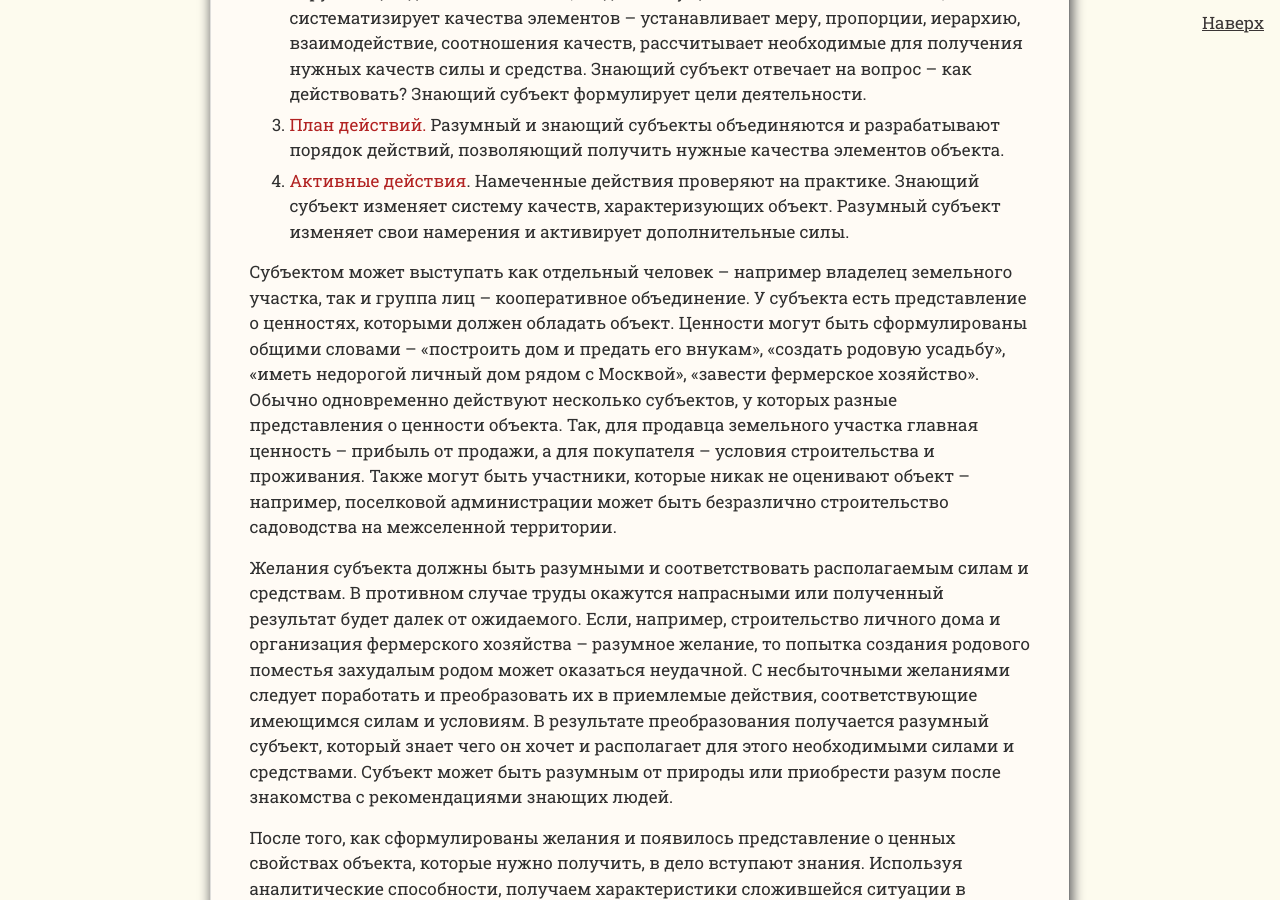
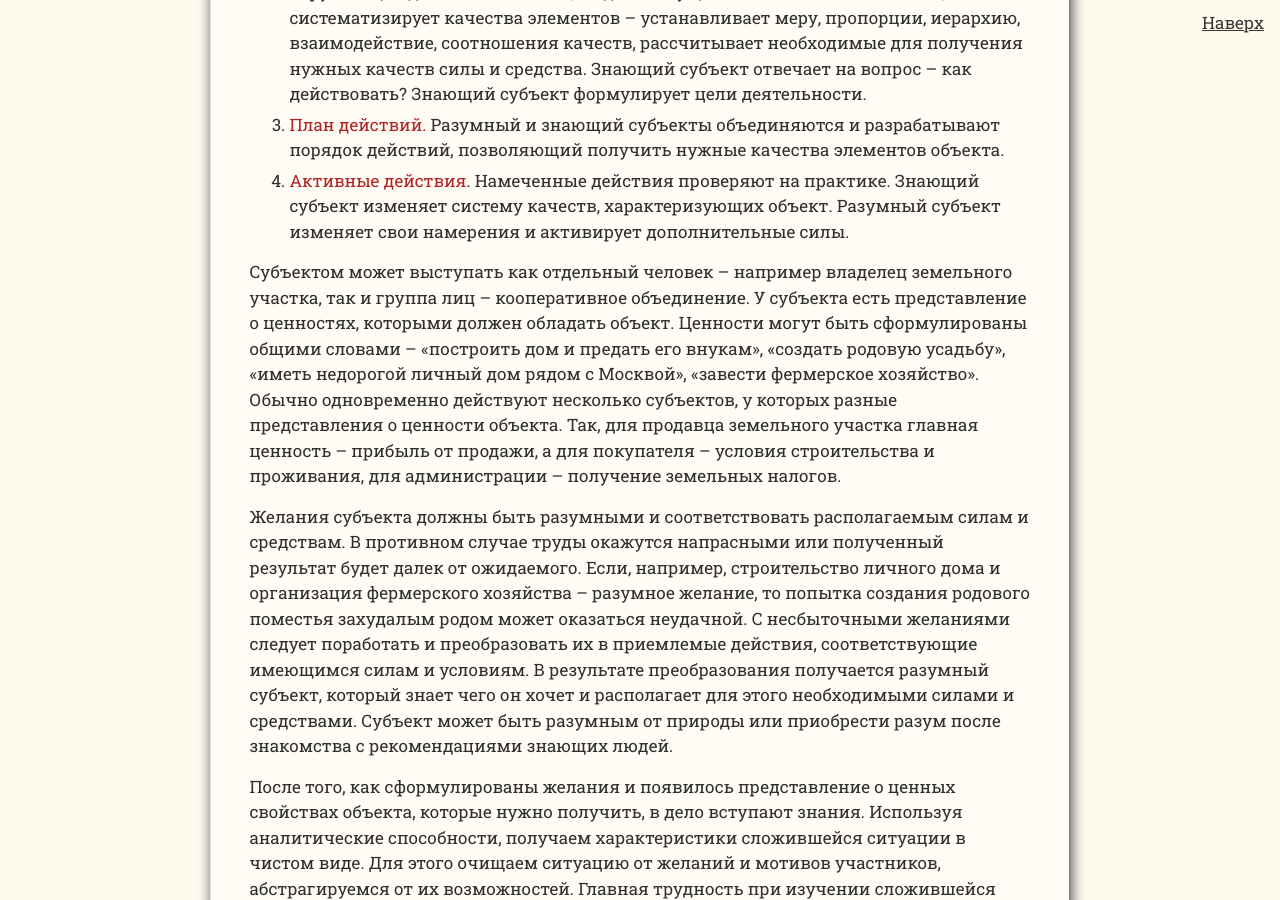
Before and after one commit to SergSi/land-use-art, a Jekyll site: the page built from _posts/2024-12-07-alhimia.md, in a window 1280 px wide and 900 px high, scrolled down 5465 px. Built offline with Jekyll 4.4.1, drawn with Linux system fonts in a browser that asks for light colours; some web fonts are replaced.

Commit message:
Update 2024-12-07-alhimia.md

```diff
--- a/_posts/2024-12-07-alhimia.md
+++ b/_posts/2024-12-07-alhimia.md
@@ -97,7 +97,7 @@
 4. **План действий.** Разумный и знающий субъекты объединяются и разрабатывают порядок действий, позволяющий получить нужные качества элементов объекта.
 5. **Активные действия**. Намеченные действия проверяют на практике. Знающий субъект изменяет систему качеств, характеризующих объект. Разумный субъект изменяет свои намерения и активирует дополнительные силы.
 
-Субъектом может выступать как отдельный человек – например владелец земельного участка, так и группа лиц – кооперативное объединение. У субъекта есть представление о ценностях, которыми должен обладать объект. Ценности могут быть сформулированы общими словами – «построить дом и предать его внукам», «создать родовую усадьбу», «иметь недорогой личный дом рядом с Москвой», «завести фермерское хозяйство». Обычно одновременно действуют несколько субъектов, у которых разные представления о ценности объекта. Так, для продавца земельного участка главная ценность – прибыль от продажи, а для покупателя – условия строительства и проживания. Также могут быть участники, которые никак не оценивают объект – например, поселковой администрации может быть безразлично строительство садоводства на межселенной территории.
+Субъектом может выступать как отдельный человек – например владелец земельного участка, так и группа лиц – кооперативное объединение. У субъекта есть представление о ценностях, которыми должен обладать объект. Ценности могут быть сформулированы общими словами – «построить дом и предать его внукам», «создать родовую усадьбу», «иметь недорогой личный дом рядом с Москвой», «завести фермерское хозяйство». Обычно одновременно действуют несколько субъектов, у которых разные представления о ценности объекта. Так, для продавца земельного участка главная ценность – прибыль от продажи, а для покупателя – условия строительства и проживания, для администрации – получение земельных налогов.
 
 Желания субъекта должны быть разумными и соответствовать располагаемым силам и средствам. В противном случае труды окажутся напрасными или полученный результат будет далек от ожидаемого. Если, например, строительство личного дома и организация фермерского хозяйства – разумное желание, то попытка создания родового поместья захудалым родом может оказаться неудачной. С несбыточными желаниями следует поработать и преобразовать их в приемлемые действия, соответствующие имеющимся силам и условиям. В результате преобразования получается разумный субъект, который знает чего он хочет и располагает для этого необходимыми силами и средствами. Субъект может быть разумным от природы или приобрести разум после знакомства с рекомендациями знающих людей.
 
```
